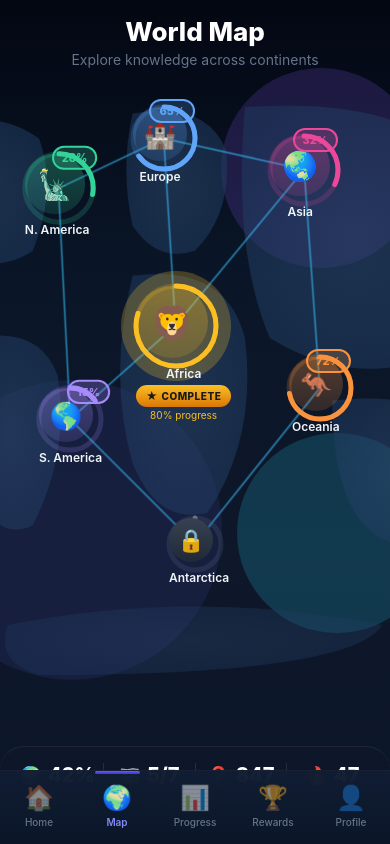
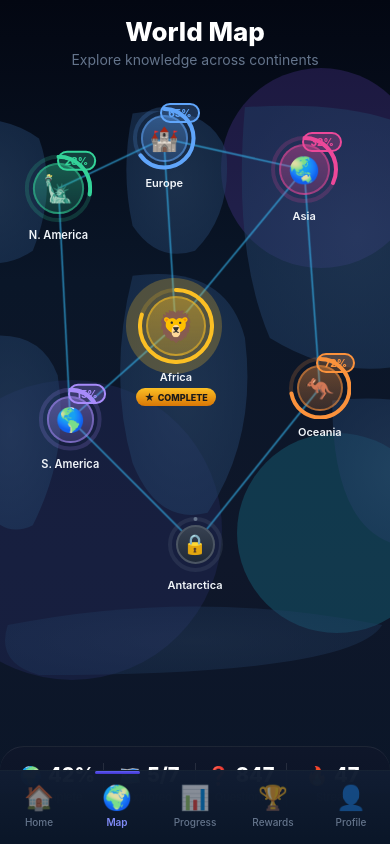
Before and after one commit to VishalMandala/gkQuizApp, a React Native app: screen /Map in a window 390 px wide. Built offline with nearby package versions, Linux system fonts and the light colour scheme.

Commit message:
🎨 Fix Map: Proper ring-emoji alignment with centered layout

```diff
--- a/src/screens/WorldMapScreen.tsx
+++ b/src/screens/WorldMapScreen.tsx
@@ -206,13 +206,15 @@ const ContinentNode: React.FC<ContinentNodeProps> = ({ continent, index, mapWidt
     const { scale: entryScale, opacity } = useNodeAnimation(400 + index * 100);
     const pulseScale = usePulse(600 + index * 50, continent.complete ? 1.1 : 1.05);
 
-    // Scale size based on device
-    const size = continent.sizeBase * scale;
-    const ringSize = size + 8;
+    // Core sizes - properly scaled
+    const innerSize = continent.sizeBase * scale * 0.75; // Inner emoji circle
+    const ringSize = innerSize + 16 * scale; // Ring around the inner circle
+    const outerSize = ringSize; // Total touchable area
+    const strokeWidth = 4 * scale;
 
-    // Calculate position from percentages
-    const x = (continent.xPercent / 100) * mapWidth - size / 2;
-    const y = (continent.yPercent / 100) * mapHeight - size / 2;
+    // Calculate position - center the node at the percentage point
+    const x = (continent.xPercent / 100) * mapWidth - outerSize / 2;
+    const y = (continent.yPercent / 100) * mapHeight - outerSize / 2;
 
     const handlePress = () => {
         if (!continent.locked) {
@@ -224,34 +226,63 @@ const ContinentNode: React.FC<ContinentNodeProps> = ({ continent, index, mapWidt
         <Animated.View
             style={[
                 styles.nodeContainer,
-                { left: x, top: y, opacity, transform: [{ scale: Animated.multiply(entryScale, pulseScale) }] },
+                {
+                    left: x,
+                    top: y,
+                    width: outerSize,
+                    opacity,
+                    transform: [{ scale: Animated.multiply(entryScale, pulseScale) }]
+                },
             ]}
         >
-            <TouchableOpacity activeOpacity={0.85} disabled={continent.locked} onPress={handlePress}>
-                {/* Outer glow for complete */}
+            <TouchableOpacity
+                activeOpacity={0.85}
+                disabled={continent.locked}
+                onPress={handlePress}
+                style={{ alignItems: 'center' }}
+            >
+                {/* Outer glow for complete continents */}
                 {continent.complete && (
-                    <View style={[styles.glowRing, {
-                        width: size + 30 * scale,
-                        height: size + 30 * scale,
-                        borderRadius: (size + 30 * scale) / 2,
+                    <View style={{
+                        position: 'absolute',
+                        width: outerSize + 20 * scale,
+                        height: outerSize + 20 * scale,
+                        borderRadius: (outerSize + 20 * scale) / 2,
                         backgroundColor: continent.color,
-                        top: -15 * scale,
-                        left: -15 * scale,
-                    }]} />
+                        opacity: 0.25,
+                        top: -10 * scale,
+                        left: -10 * scale,
+                    }} />
                 )}
 
-                {/* Progress ring */}
-                <View style={[styles.ringContainer, { width: ringSize, height: ringSize, top: -4, left: -4 }]}>
+                {/* Container for ring + emoji - ensures centering */}
+                <View style={{
+                    width: outerSize,
+                    height: outerSize,
+                    justifyContent: 'center',
+                    alignItems: 'center'
+                }}>
+                    {/* Progress ring SVG - absolutely positioned to wrap the inner circle */}
+                    <View style={{ position: 'absolute', width: ringSize, height: ringSize }}>
                         <Svg width={ringSize} height={ringSize}>
-                        <Circle cx={ringSize / 2} cy={ringSize / 2} r={(ringSize - 8) / 2} stroke={`${continent.color}30`} strokeWidth={5 * scale} fill="none" />
+                            {/* Background ring */}
                             <Circle
                                 cx={ringSize / 2}
                                 cy={ringSize / 2}
-                            r={(ringSize - 8) / 2}
+                                r={(ringSize - strokeWidth) / 2}
+                                stroke={`${continent.color}30`}
+                                strokeWidth={strokeWidth}
+                                fill="none"
+                            />
+                            {/* Progress ring */}
+                            <Circle
+                                cx={ringSize / 2}
+                                cy={ringSize / 2}
+                                r={(ringSize - strokeWidth) / 2}
                                 stroke={continent.color}
-                            strokeWidth={5 * scale}
+                                strokeWidth={strokeWidth}
                                 fill="none"
-                            strokeDasharray={`${((ringSize - 8) * Math.PI * continent.progress) / 100} ${(ringSize - 8) * Math.PI}`}
+                                strokeDasharray={`${((ringSize - strokeWidth) * Math.PI * continent.progress) / 100} ${(ringSize - strokeWidth) * Math.PI}`}
                                 strokeLinecap="round"
                                 rotation="-90"
                                 origin={`${ringSize / 2}, ${ringSize / 2}`}
@@ -259,39 +290,76 @@ const ContinentNode: React.FC<ContinentNodeProps> = ({ continent, index, mapWidt
                         </Svg>
                     </View>
 
-                {/* Inner circle with emoji */}
+                    {/* Inner circle with emoji - centered inside ring */}
                     <LinearGradient
-                    colors={continent.locked ? ['#374151', '#1f2937'] : [`${continent.color}50`, `${continent.color}25`]}
-                    style={[styles.innerCircle, { width: size - 8, height: size - 8, borderRadius: (size - 8) / 2 }]}
+                        colors={continent.locked ? ['#374151', '#1f2937'] : [`${continent.color}60`, `${continent.color}30`]}
+                        style={{
+                            width: innerSize,
+                            height: innerSize,
+                            borderRadius: innerSize / 2,
+                            justifyContent: 'center',
+                            alignItems: 'center',
+                            borderWidth: 2,
+                            borderColor: continent.locked ? '#4b5563' : `${continent.color}80`,
+                        }}
                     >
-                    <Text style={{ fontSize: size * 0.42 }}>{continent.locked ? '🔒' : continent.emoji}</Text>
+                        <Text style={{ fontSize: innerSize * 0.5 }}>
+                            {continent.locked ? '🔒' : continent.emoji}
+                        </Text>
                     </LinearGradient>
+                </View>
 
-                {/* Progress percentage badge */}
+                {/* Progress percentage badge - top right */}
                 {!continent.locked && !continent.complete && (
-                    <View style={[styles.percentBadge, {
-                        backgroundColor: `${continent.color}35`,
+                    <View style={{
+                        position: 'absolute',
+                        top: -4 * scale,
+                        right: -4 * scale,
+                        backgroundColor: `${continent.color}40`,
                         borderColor: continent.color,
-                        top: -8 * scale,
-                        right: -8 * scale,
-                        paddingHorizontal: 8 * scale,
-                        paddingVertical: 3 * scale,
-                    }]}>
-                        <Text style={[styles.percentText, { color: continent.color, fontSize: 11 * scale }]}>{continent.progress}%</Text>
+                        borderWidth: 2,
+                        borderRadius: 10 * scale,
+                        paddingHorizontal: 6 * scale,
+                        paddingVertical: 2 * scale,
+                    }}>
+                        <Text style={{
+                            color: continent.color,
+                            fontSize: 10 * scale,
+                            fontWeight: '800'
+                        }}>
+                            {continent.progress}%
+                        </Text>
                     </View>
                 )}
 
-                {/* Continent name */}
-                <Text style={[styles.continentName, { fontSize: 12 * scale, marginTop: 8 * scale }]}>{continent.name}</Text>
+                {/* Continent name - below the node */}
+                <Text style={{
+                    fontSize: 11 * scale,
+                    fontWeight: '600',
+                    color: colors.text.primary,
+                    marginTop: 6 * scale,
+                    textAlign: 'center',
+                }}>
+                    {continent.name}
+                </Text>
 
-                {/* COMPLETE badge for Africa */}
+                {/* COMPLETE badge */}
                 {continent.complete && (
-                    <View style={[styles.completeBadgeContainer, { marginTop: 4 * scale }]}>
-                        <LinearGradient colors={[colors.accent.gold, colors.accent.goldDark]} style={[styles.completeBadge, { paddingHorizontal: 10 * scale, paddingVertical: 4 * scale, borderRadius: 12 * scale }]}>
-                            <Text style={[styles.starText, { fontSize: 11 * scale }]}>★</Text>
-                            <Text style={[styles.completeText, { fontSize: 10 * scale }]}>COMPLETE</Text>
+                    <View style={{ alignItems: 'center', marginTop: 4 * scale }}>
+                        <LinearGradient
+                            colors={[colors.accent.gold, colors.accent.goldDark]}
+                            style={{
+                                flexDirection: 'row',
+                                alignItems: 'center',
+                                gap: 3,
+                                paddingHorizontal: 8 * scale,
+                                paddingVertical: 3 * scale,
+                                borderRadius: 10 * scale
+                            }}
+                        >
+                            <Text style={{ fontSize: 10 * scale, color: '#1a1a1a' }}>★</Text>
+                            <Text style={{ fontSize: 9 * scale, fontWeight: '800', color: '#1a1a1a' }}>COMPLETE</Text>
                         </LinearGradient>
-                        <Text style={[styles.completeProgress, { fontSize: 10 * scale }]}>{continent.progress}% progress</Text>
                     </View>
                 )}
             </TouchableOpacity>
```
Lines whose indentation alone changed are shown as unchanged.
